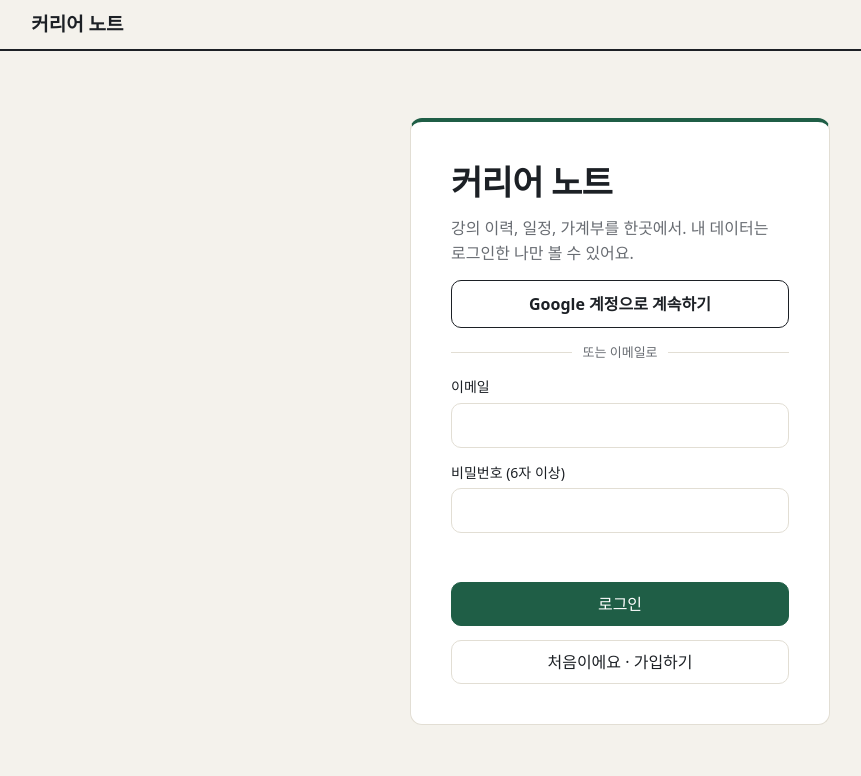
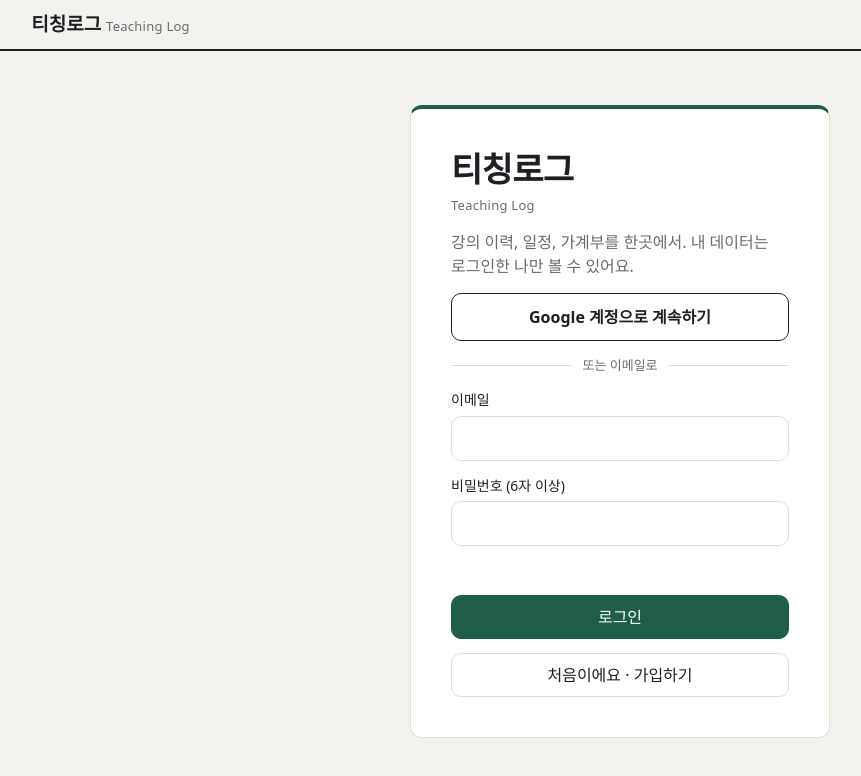
Before and after one commit to aiverseme/career-note, a plain HTML site: page index.html in a window 1280 px wide. Shown: the whole page, without its empty margins (20-881 px from the left). Drawn offline with nearby package versions, Linux system fonts and the light colour scheme; a web font is replaced by a local one.

Commit message:
앱 이름을 '티칭로그 (Teaching Log)'로 변경
- 상단 로고, 로그인 화면, 탭 제목, 홈 화면 아이콘 이름
- 백업 파일 이름, README

Co-Authored-By: Claude Opus 5.5 <noreply@anthropic.com>
Claude-Session: https://claude.ai/code/session_01HQAsZC7H4Ea4NvZ2bsWPbJ

```diff
--- a/css/style.css
+++ b/css/style.css
@@ -23,6 +23,7 @@ button,input,select,textarea{font:inherit;color:inherit}
 
 /* ---------- 2. 상단 탭 메뉴 ---------- */
 .top{position:sticky;top:0;z-index:5;display:flex;align-items:center;gap:20px;padding:10px max(4vw,16px) 0;background:var(--bg);border-bottom:2px solid var(--ink)}
+.brand-en{font-size:13px;font-weight:500;color:var(--mute);letter-spacing:.02em}
 .brand{font-weight:700;font-size:19px;color:var(--ink);text-decoration:none;padding-bottom:10px;white-space:nowrap}
 .nav{display:flex;gap:4px;margin-left:auto}
 .nav a{flex:none;padding:9px 14px 10px;border-radius:10px 10px 0 0;color:var(--mute);text-decoration:none;font-weight:500;white-space:nowrap}
--- a/index.html
+++ b/index.html
@@ -4,7 +4,10 @@
   <!-- ① 문서 기본 정보: 글자 인코딩, 휴대폰 화면 맞춤, 탭 제목 -->
   <meta charset="UTF-8">
   <meta name="viewport" content="width=device-width, initial-scale=1">
-  <title>커리어 노트</title>
+  <title>티칭로그 Teaching Log</title>
+  <meta name="apple-mobile-web-app-title" content="티칭로그">
+  <meta name="application-name" content="티칭로그">
+  <meta name="theme-color" content="#1f5e46">
 
   <!-- ② 글꼴과 디자인(CSS) 불러오기 -->
   <link rel="preconnect" href="https://fonts.googleapis.com">
@@ -15,7 +18,7 @@
 <body>
   <!-- ③ 상단 메뉴: 각 링크의 #이름이 화면 이름이 됩니다 -->
   <header class="top">
-    <a class="brand" href="#today">커리어 노트</a>
+    <a class="brand" href="#today">티칭로그 <span class="brand-en">Teaching Log</span></a>
     <nav class="nav scroll" aria-label="주요 메뉴">
       <a href="#today">오늘</a>
       <a href="#schedule">일정</a>
@@ -29,7 +32,8 @@
   <!-- ③-1 로그인 화면: 로그인 전에는 이것만 보입니다 -->
   <section class="auth" id="auth" hidden>
     <form class="auth-card" id="authForm">
-      <h1>커리어 노트</h1>
+      <h1>티칭로그</h1>
+      <p class="brand-en" style="margin-top:-8px">Teaching Log</p>
       <p class="mute">강의 이력, 일정, 가계부를 한곳에서. 내 데이터는 로그인한 나만 볼 수 있어요.</p>
       <button type="button" class="btn gbtn" id="btnGoogle">Google 계정으로 계속하기</button>
       <div class="or"><span>또는 이메일로</span></div>
--- a/js/app.js
+++ b/js/app.js
@@ -623,7 +623,7 @@ document.addEventListener('click', async e => {
   if (act === 'download') {
     try {
       const url = URL.createObjectURL(new Blob([Store.exportAll()], { type: 'application/json' }));
-      const l = document.createElement('a'); l.href = url; l.download = `커리어노트-백업-${today()}.json`; l.click();
+      const l = document.createElement('a'); l.href = url; l.download = `티칭로그-백업-${today()}.json`; l.click();
       setTimeout(() => URL.revokeObjectURL(url), 1000);
     } catch (err) { copyText(Store.exportAll()); }
   }
--- a/js/store.js
+++ b/js/store.js
@@ -140,7 +140,7 @@ const Store = (() => {
 
     /* ----- 백업·옮기기 ----- */
     exportAll() {
-      return JSON.stringify({ app: 'career-note', version: 2, exported: new Date().toISOString(), ...data }, null, 2);
+      return JSON.stringify({ app: 'teaching-log', version: 2, exported: new Date().toISOString(), ...data }, null, 2);
     },
     async importAll(text, mode) {
       const d = JSON.parse(text);
```
Also changed, not shown: 1 other file.
